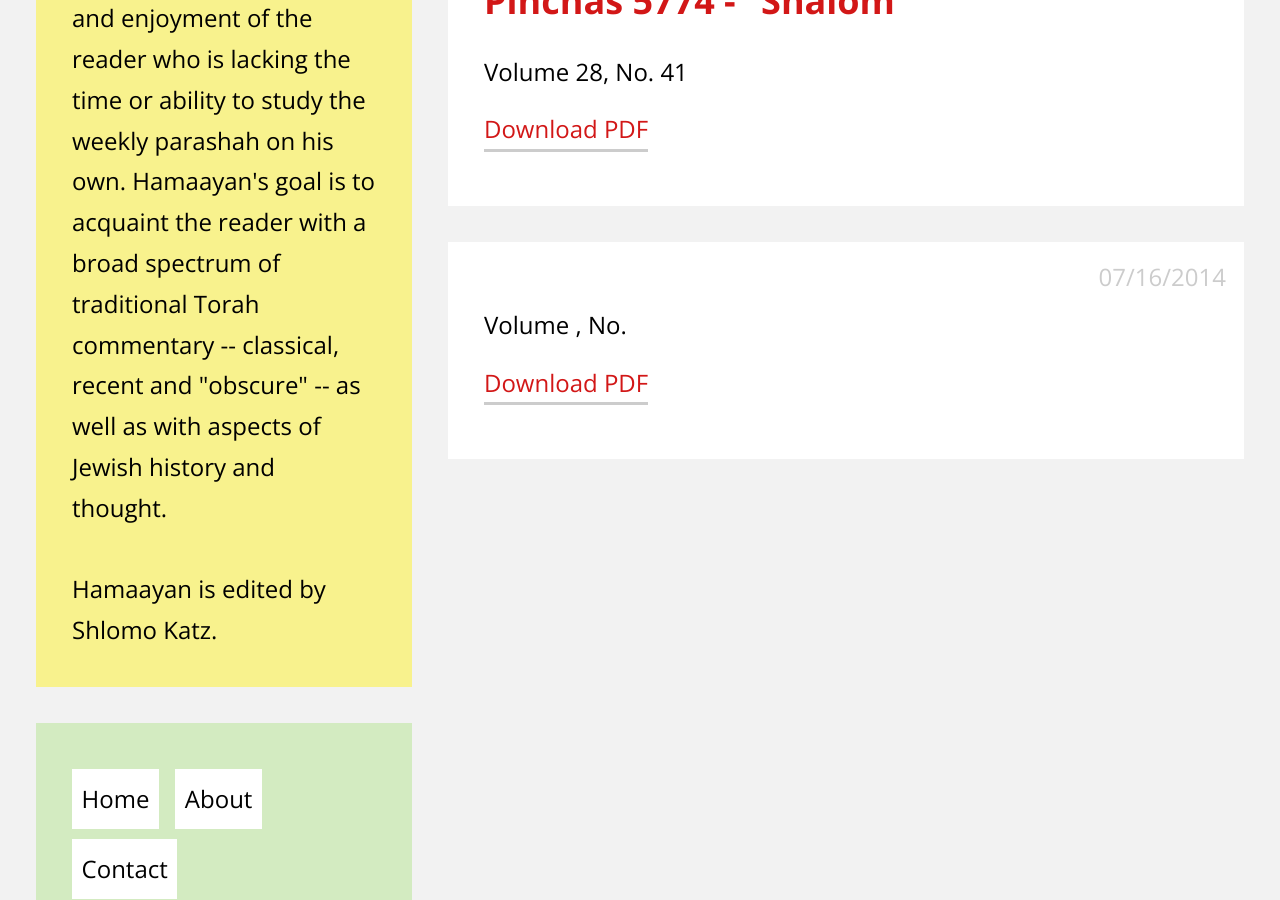
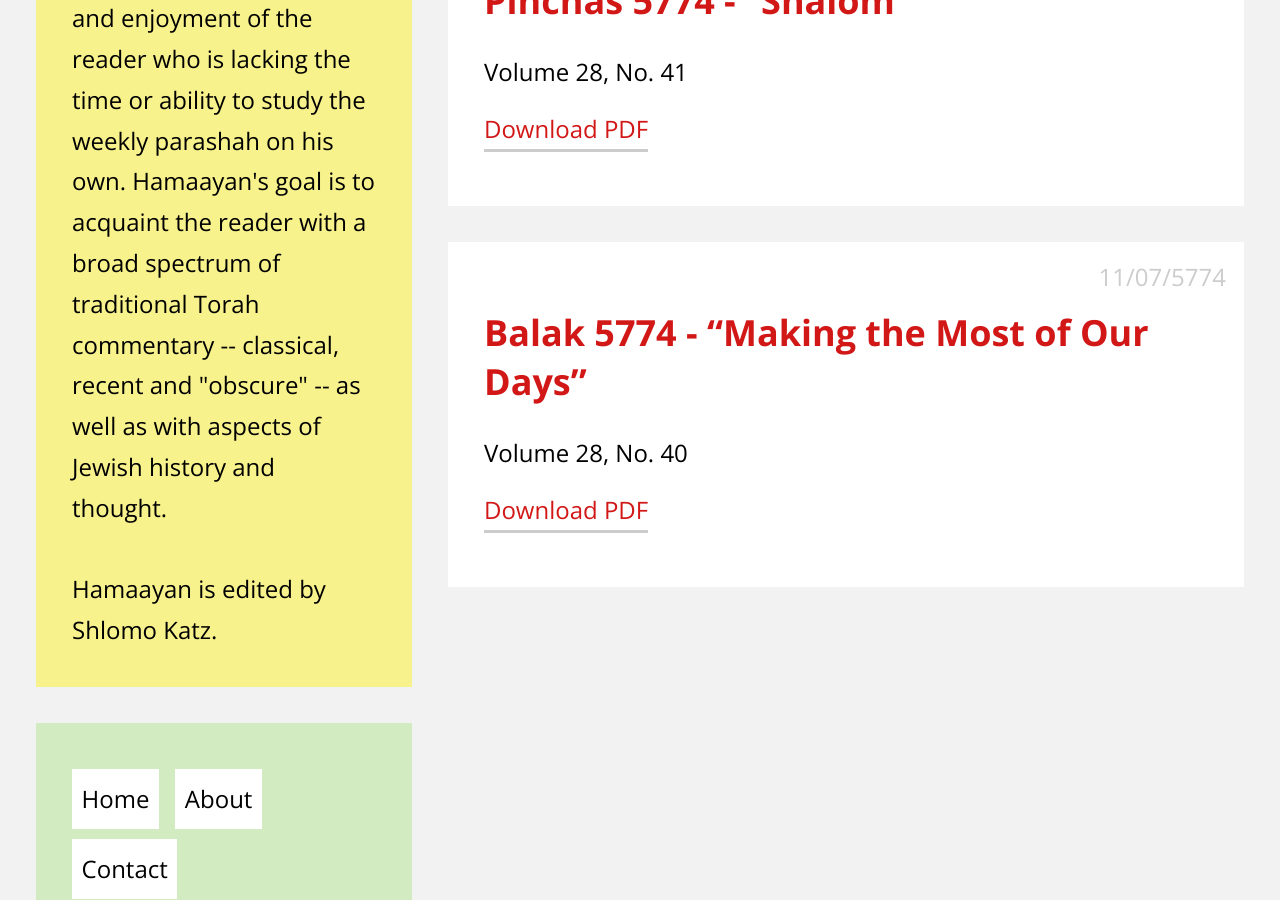
Before and after one commit to the-torah-spring/archive-website, a Jekyll site: the page built from index.html, in a window 1280 px wide and 900 px high, scrolled down 549 px. Built offline with Jekyll 4.4.1, drawn with Linux system fonts in a browser that asks for light colours.

Commit message:
Really fix quotes

```diff
--- a/_posts/5774/2014-07-05-5774-40-Balak.markdown
+++ b/_posts/5774/2014-07-05-5774-40-Balak.markdown
@@ -3,7 +3,7 @@
 title: "Balak 5774 - &ldquo;Making the Most of Our Days&rdquo;"
 date: "5774-11-07"
 author: skatz
-sponsor: "Dr. and Mrs. Irving Katz <br>on the yahrzeit of his mother <br>Sarah bat Yitzchak Hakohen Katz a\"h <br>&nbsp;&nbsp;&nbsp;<br>Martin and Michelle Swartz <br>on the yahrzeit of <br>Martin's grandfather, John Hofmann a\"h <br>(12 Tammuz)""
+sponsor: "Dr. and Mrs. Irving Katz <br>on the yahrzeit of his mother <br>Sarah bat Yitzchak Hakohen Katz a\"h <br>&nbsp;&nbsp;&nbsp;<br>Martin and Michelle Swartz <br>on the yahrzeit of <br>Martin's grandfather, John Hofmann a\"h <br>(12 Tammuz)"
 learning: "Mishnah: Bechorot 8:3-4<br>Daf Yomi (Bavli): Ta'anit 24<br>Halachah: Mishnah Berurah 409:1-3"
 volume: 28
 issue: 40
```
